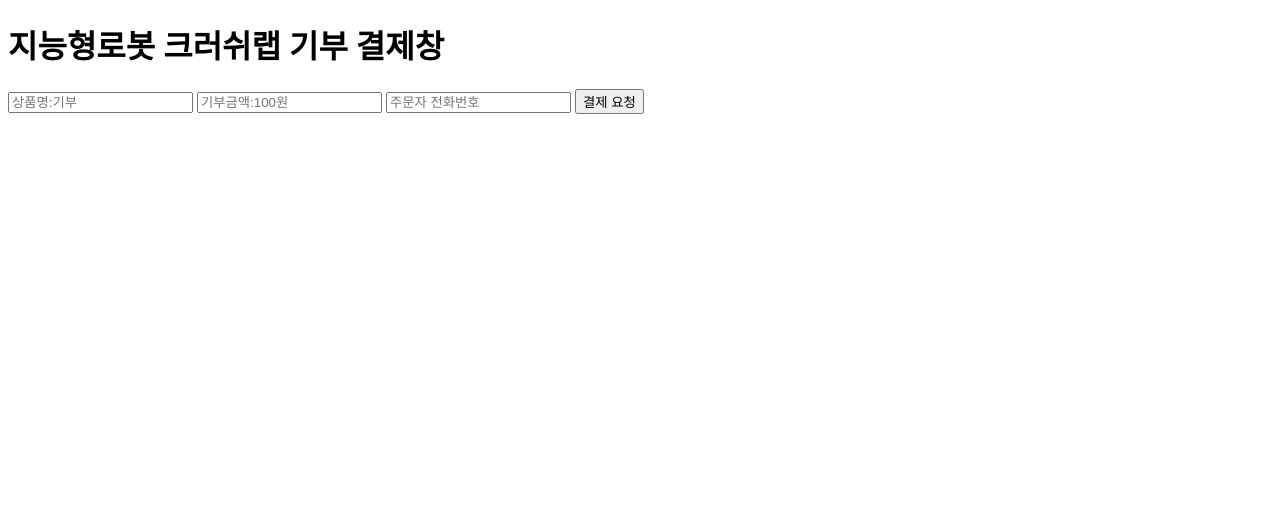
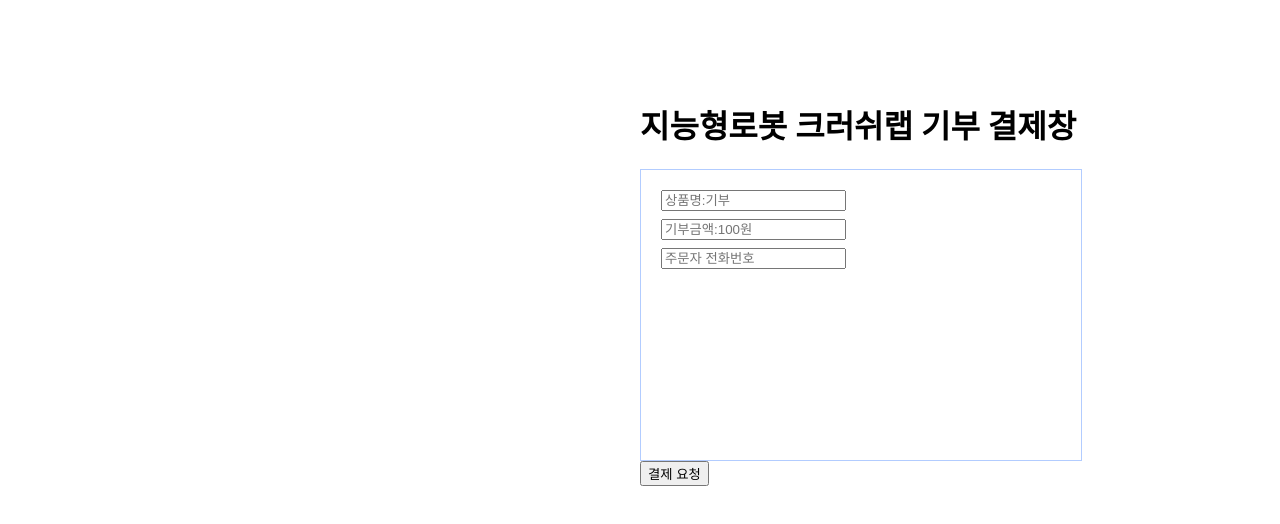
Before and after one commit to sersue/LattePanda, a plain HTML site: page robotQR/public/index.html in a window 1280 px wide. Drawn offline with nearby package versions, Linux system fonts and the light colour scheme.

Commit message:
PlasticCup video

```diff
--- /dev/null
+++ b/robotQR/public/basic.css
@@ -0,0 +1,28 @@
+div#app{
+    position: absolute;
+    top:10%;
+    left:50%;
+}
+.input{
+    width: 400px;
+    height: 250px;
+    border:1px solid #B2CCFF;
+    padding:20px;
+    /* margin: 0px auto; */
+}
+.input1{
+
+}
+#name{
+    margin-bottom: 2%;
+
+}
+#amout{
+    margin-bottom: 2%;
+}
+#buyer_tel{
+
+}
+#requestpay{
+
+}
--- a/robotQR/public/index.html
+++ b/robotQR/public/index.html
@@ -11,16 +11,23 @@
     <!-- iamport.payment.js -->
     <script type="text/javascript" src="https://cdn.iamport.kr/js/iamport.payment-1.1.5.js"></script>
     <title>import checkout</title>
+    <link rel="stylesheet" href="basic.css">
 </head>
+
 <body>
+
 <div id="app">
     <h1>지능형로봇 크러쉬랩 기부 결제창</h1>
 
-    <input v-model="order.name" placeholder="상품명:기부">
-    <input v-model="order.amount" placeholder="기부금액:100원">
-    <input v-model="order.buyer_tel" placeholder="주문자 전화번호">
+    <div class = "input">
+        <div class="input1">
+            <input id = "name" v-model="order.name" placeholder="상품명:기부"> <br>
+            <input id = "amout" v-model="order.amount" placeholder="기부금액:100원"> <br>
+            <input id ="buyer_tel"v-model="order.buyer_tel" placeholder="주문자 전화번호">
+        </div>
 
-    <button v-on:click="requestPay">결제 요청</button>
+    </div>
+    <button id="requestpay" v-on:click="requestPay">결제 요청</button>
 </div>
 
 </body>
```
